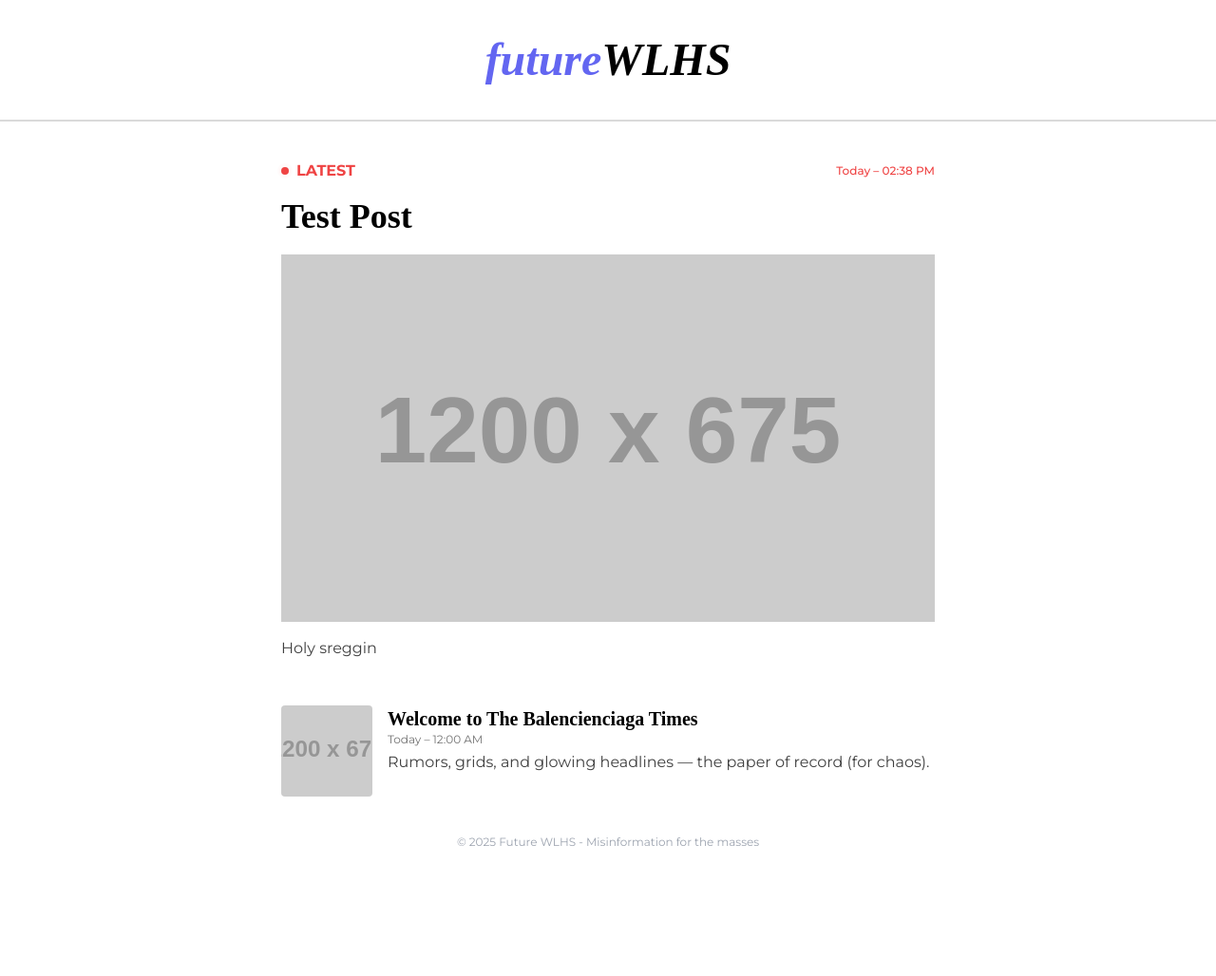
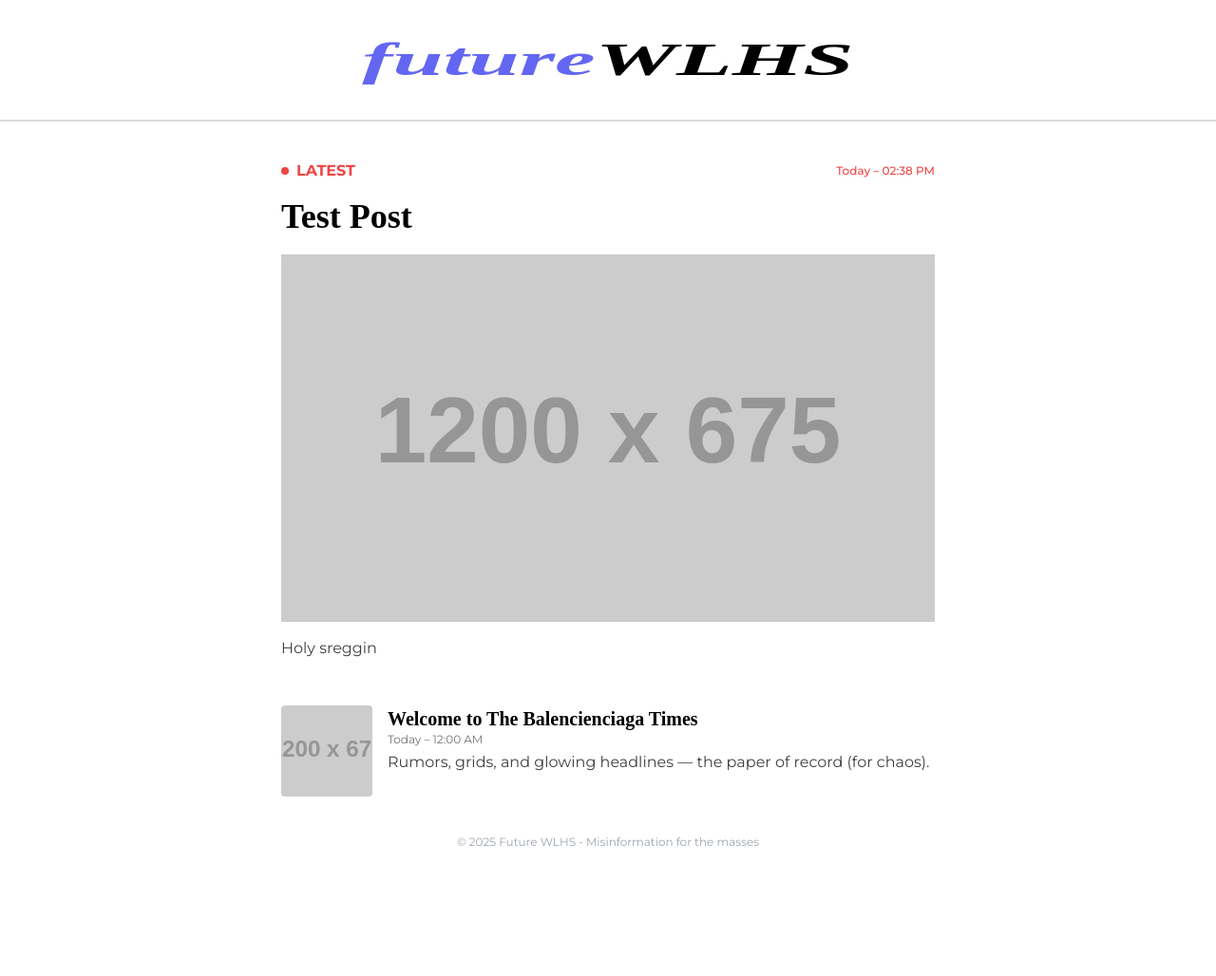
Before and after one commit to futurewlhs/futurewlhs.github.io, a Jekyll site: the page built from index.html, in a window 1280 px wide. Shown: the whole page at 95% size. Built offline with Jekyll 4.4.1, drawn with Linux system fonts in a browser that asks for light colours; nearby versions of some CDN libraries; some web fonts are replaced.

Commit message:
Update default.html

```diff
--- a/_layouts/default.html
+++ b/_layouts/default.html
@@ -30,7 +30,7 @@
 <body class="bg-white">
 
   <!-- Header -->
-  <a href="{{ '/' | relative_url }}" class="w-full h-32 border-b-2 border-neutral-950/15 flex items-center justify-center text-center text-5xl scale-x-2 dm-serif font-black italic">
+  <a href="{{ '/' | relative_url }}" class="w-full h-32 border-b-2 border-neutral-950/15 flex items-center justify-center text-center text-5xl dm-serif font-black italic" style="transform: scaleX(2.0);">
     <span class="text-indigo-500">future</span>WLHS
   </a>
 
```
